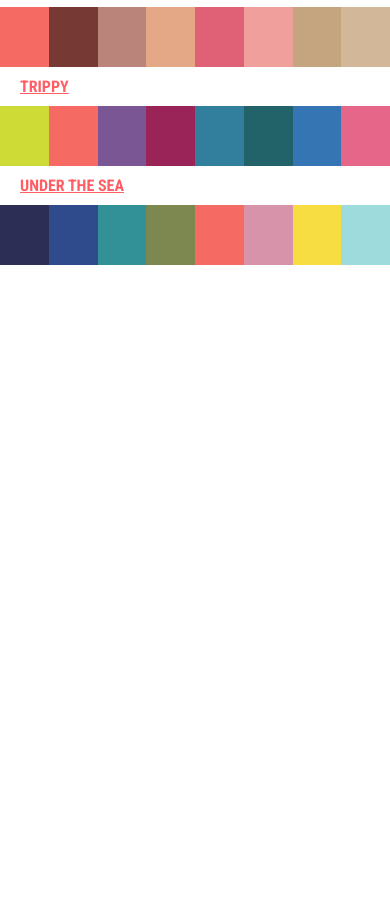
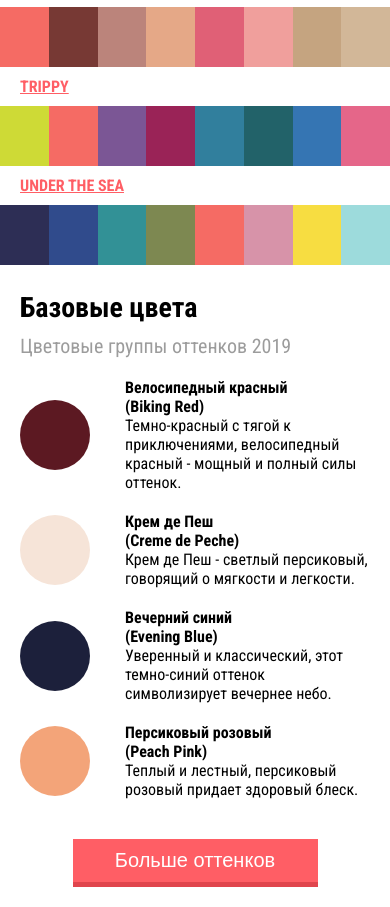
Before and after one commit to AlexVlasova/pallets, a plain HTML site: page index.html in a window 390 px wide. Shown: the part 910-1817 px from the top of the page. Before the commit the page ends 1201 px from the top, so only its background shows below. Drawn offline with Linux system fonts and the light colour scheme.

Commit message:
Section base colors done

```diff
--- a/index.html
+++ b/index.html
@@ -97,6 +97,31 @@
                 </li>
             </ul>
         </section>
+        <div class="title">
+            <h2 class="heading">Базовые цвета</h2>
+            <h3 class="subtitle">Цветовые группы оттенков 2019</h3>
+        </div>
+        <section class="c-desc c-desc_first">
+            <div class="color_circle brown"></div><br>
+            <div class="c-desc__title"><b>Велосипедный красный <br>(Biking Red)</b><br>
+            Темно-красный с тягой к приключениями, велосипедный красный - мощный и полный силы оттенок.</div>
+        </section>
+        <section class="c-desc c-desc_second">
+            <div class="color_circle white"></div><br>
+            <div class="c-desc__title"><b>Крем де Пеш <br>(Creme de Peche)</b><br>
+            Крем де Пеш - светлый персиковый, говорящий о мягкости и легкости.</div>
+        </section>
+        <section class="c-desc c-desc_third">
+            <div class="color_circle blue"></div><br>
+            <div class="c-desc__title"><b>Вечерний синий <br>(Evening Blue)</b><br>
+            Уверенный и классический, этот темно-синий оттенок символизирует вечернее небо.</div>
+        </section>
+        <section class="c-desc c-desc_fourth">
+            <div class="color_circle yellow"></div><br>
+            <div class="c-desc__title"><b>Персиковый розовый <br>(Peach Pink)</b><br>
+            Теплый и лестный, персиковый розовый придает здоровый блеск.</div>
+        </section>
+        <input class="btn-get-more" type="button" value="Больше оттенков">
     </div>
 </body>
 </html>
--- a/style.css
+++ b/style.css
@@ -15,7 +15,8 @@ html, body {
         "a t t t t b"
         "a l l r r b"
         "a c c c c b"
-        "a k1 k2 k3 k4 b";
+        "a k1 k2 k3 k4 b"
+        "a btn btn btn btn b";
 }
 .header {
     display: flex;
@@ -91,7 +92,6 @@ html, body {
 }
 .color-set__main-box {
     display: flex;
-
 }
 .color-set__box {
     margin: 10px 0;
@@ -140,17 +140,84 @@ html, body {
 .n57 { background-color: #f7dd41;}
 .n58 { background-color: #9ddbdc;}
 
+.title {
+    grid-area: c;
+}
+.subtitle {
+    color: #9c9c9c;
+    font-size: 24px;
+    font-weight: normal;
+    margin-top: 10px;
+}
+.c-desc {
+    display: flex;
+    flex-wrap: wrap;
+    align-content: flex-start;
+    margin-right: 10px;
+}
+.c-desc:last-child {
+    margin-right: 0;
+}
+.c-desc_first {
+    grid-area: k1;
+}
+.c-desc_second {
+    grid-area: k2;
+}
+.c-desc_third {
+    grid-area: k3;
+}
+.c-desc_fourth {
+    grid-area: k4;
+}
+.color_circle {
+    border-radius: 50%;
+    width: 140px;
+    height: 140px;
+    margin-bottom: 15px;
+}
+.brown {
+    background-color: #5c1922;
+}
+.white {
+    background-color: #f6e4d8;
+}
+.blue {
+    background-color: #1c203b;
+}
+.yellow {
+    background-color: #f3a479;
+}
+
+input {
+    display: block;
+    max-width: 300px;
+    width: 70%;
+    margin: 20px auto;
+    background-color: #ff5e65;
+    border: none;
+    border-bottom: 5px solid #e0454d;
+    color: white;
+    font-size: 25px;
+    padding: 10px 0;
+}
+.btn-get-more {
+    grid-area: btn;
+}
 @media (max-width: 700px) {
     .layout {
-        grid-template-columns: 20px 1fr 1fr 20px;
+        grid-template-columns: 20px 1fr 20px;
         grid-template-areas:
-            "h h h h"
-            "a t t b"
-            "a l l b"
-            "r r r r"
-            "a2 c c b2"
-            "a2 k1 k2 b2"
-            "a2 k3 k4 b2";
+            "h h h"
+            "a t b"
+            "a l b"
+            "r r r"
+            "a2 c b2"
+            "a2 k1 b2"
+            "a2 k2 b2"
+            "a2 k3 b2"
+            "a2 k4 b2"
+            "a2 btn b2";
     }
     .pallets-2019 {
         padding-left: 0;
@@ -170,6 +237,18 @@ html, body {
         margin: 10px 0;
         padding: 0;
     }
+    .c-desc {
+        justify-content: space-between;
+        align-items: center;
+        margin: 0;
+        margin-bottom: 20px;
+    }
+    .c-desc__title {
+        width: 70%;
+    }
+    .color_circle {
+        margin: 0;
+    }
 }
 
 @media (max-width: 570px) {
@@ -186,8 +265,18 @@ html, body {
     .heading {
         font-size: 28px;
     }
+    .subtitle {
+        font-size: 20px;
+    }
     .main-article__hidden_mobile {
         display: none;
+    }
+    .color_circle {
+        width: 70px;
+        height: 70px;
+    }
+    input {
+        font-size: 20px;
     }
     .layout {
         grid-template-columns: 20px 1fr 20px;
@@ -200,7 +289,8 @@ html, body {
             "a2 k1 b2"
             "a2 k2 b2"
             "a2 k3 b2"
-            "a2 k4 b2";
+            "a2 k4 b2"
+            "a2 btn b2";
     }
 }
 
```
